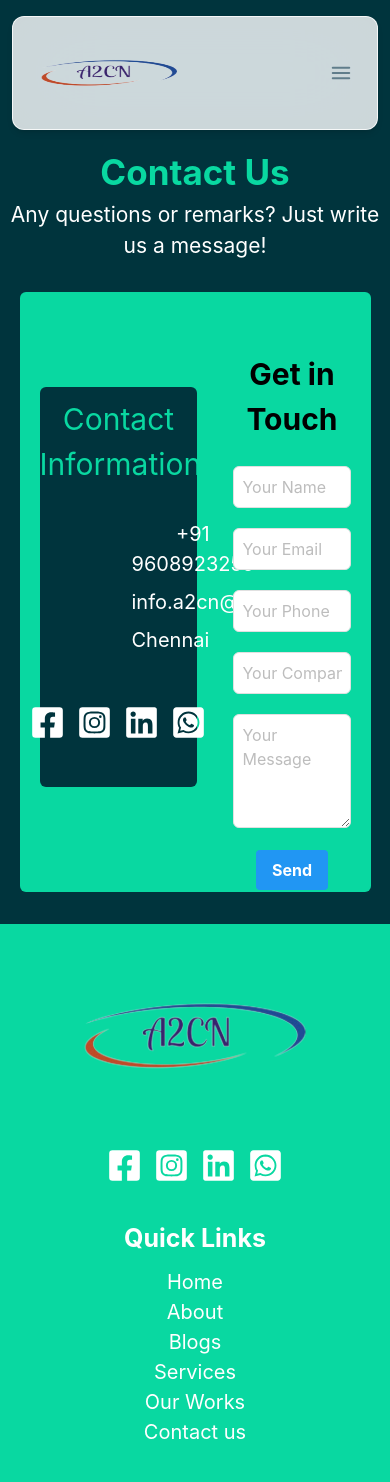
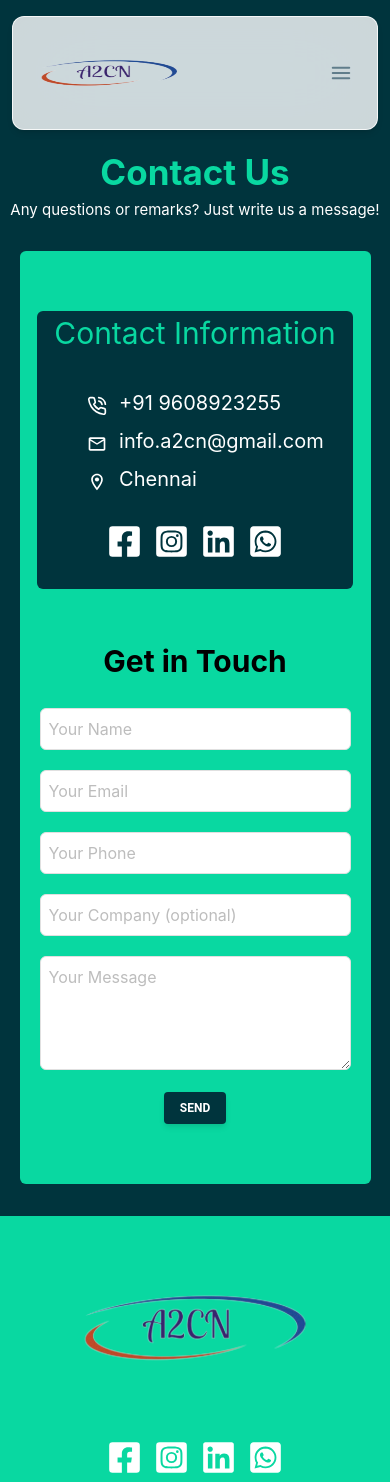
Before and after one commit to nirala7765/A2CN-App, a React (Create React App) app in the folder a2cnapp/: page /contact-us in a window 390 px wide. Shown: the top 1482 px of the page. Built offline with nearby package versions, Linux system fonts and the light colour scheme; what tailwindcss-gradients would draw is missing.

Commit message:
Responsive Contact leads Form

```diff
--- a/a2cnapp/src/Components/Conatctleads.js
+++ b/a2cnapp/src/Components/Conatctleads.js
@@ -41,27 +41,27 @@ function ContactLeads() {
     <div className="bg-newbg">
       <h1 className="text-[#09D8A1] text-[35px] font-bold">Contact Us</h1>
 
-      <h1 className="text-white text-[21px]">Any questions or remarks? Just write us a message!</h1>
+      <h1 className="text-white md:text-[21px] text-[15px]">Any questions or remarks? Just write us a message!</h1>
 
-      <div className="bg-[#09D8A1] w-[90%] rounded-md mx-auto h-[600px] mt-[30px] relative flex gap-4 py-10">
-        <div className="bg-newbg w-[45%] h-[400px] mt-[55px] ml-5 rounded-md text-white gap-5">
+      <div className="bg-[#09D8A1] w-[90%] rounded-md mx-auto lg:h-[600px] mt-[30px] relative md:flex  gap-4 py-10">
+        <div className="bg-newbg lg:w-[45%] w-[90%] mx-auto lg:h-[400px] lg:mt-[55px] mt-[20px] lg:ml-5 rounded-md text-white gap-5">
           <h1 className="text-[30px]  text-[#09D8A1] mt-[10px] mb-8">Contact Information</h1>
-          <div className="flex items-center text-[20px] gap-3 mt-2 ml-[80px]">
+          <div className="flex items-center text-[20px] gap-3 mt-2 lg:ml-[80px] ml-[50px]">
             <LuPhoneCall className="items-start mt-[6px]" />
             <h1>+91 9608923255</h1>
           </div>
 
-          <div className="flex items-center text-[20px] gap-3 mt-2 ml-[80px]">
+          <div className="flex items-center text-[20px] gap-3 mt-2  lg:ml-[80px] ml-[50px]">
             <MdOutlineMailOutline className="items-start mt-[6px]" />
             <h1>info.a2cn@gmail.com</h1>
           </div>
 
-          <div className="flex items-center text-[20px] gap-3 mt-2 ml-[80px]">
+          <div className="flex items-center text-[20px] gap-3 mt-2 lg:ml-[80px] ml-[50px]">
             <MdOutlineLocationOn className="items-start mt-[6px]" />
             <h1>Chennai</h1>
           </div>
 
-          <div className="text-white flex gap-3 text-[35px] justify-center mt-[50px] ">
+          <div className="text-white flex gap-3 text-[35px] justify-center lg:mt-[50px] my-[30px] pb-[30px] lg:pb-0">
             <a href="https://www.facebook.com/a2cn.in" target="_blank" rel="noopener noreferrer">
               <FaFacebookSquare />
             </a>
@@ -77,7 +77,7 @@ function ContactLeads() {
           </div>
         </div>
 
-        <div className="bg-transparent w-[50%] p-5 rounded-md">
+        <div className="bg-transparent lg:w-[50%] p-5 rounded-md">
           <form onSubmit={handleSubmit}>
             <h1 className="text-[30px] font-bold mb-5">Get in Touch</h1>
             <div className="mb-4">
@@ -139,12 +139,12 @@ function ContactLeads() {
               ></textarea>
             </div>
 
-            <button
+            <Button
               type="submit"
-              className="bg-blue-500 hover:bg-blue-700 text-white font-bold py-2 px-4 rounded focus:outline-none focus:shadow-outline"
+              className="bg-newbg  text-white font-bold py-2 px-4 rounded focus:outline-none focus:shadow-outline"
             >
               Send
-            </button>
+            </Button>
 
           </form>
         </div>
```
